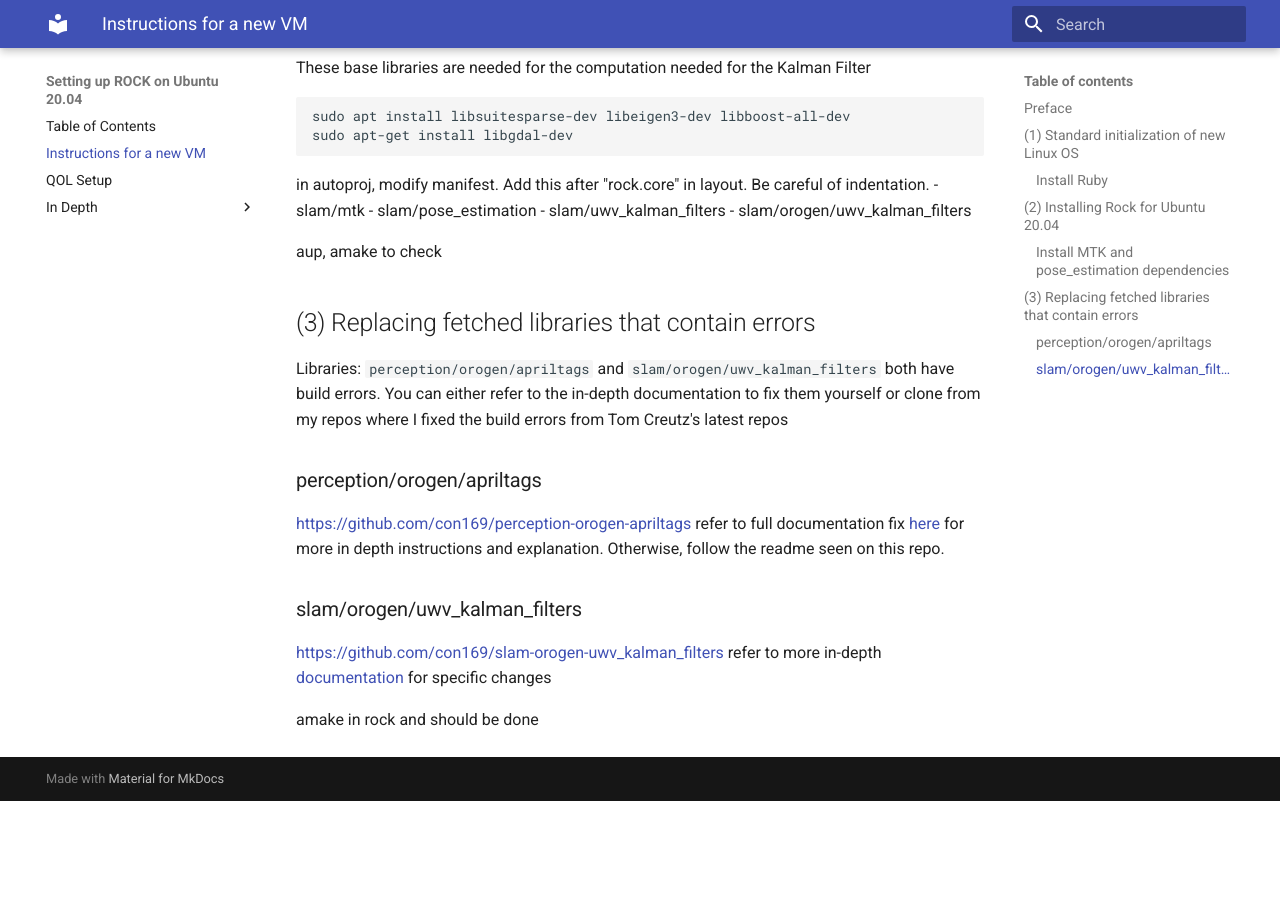
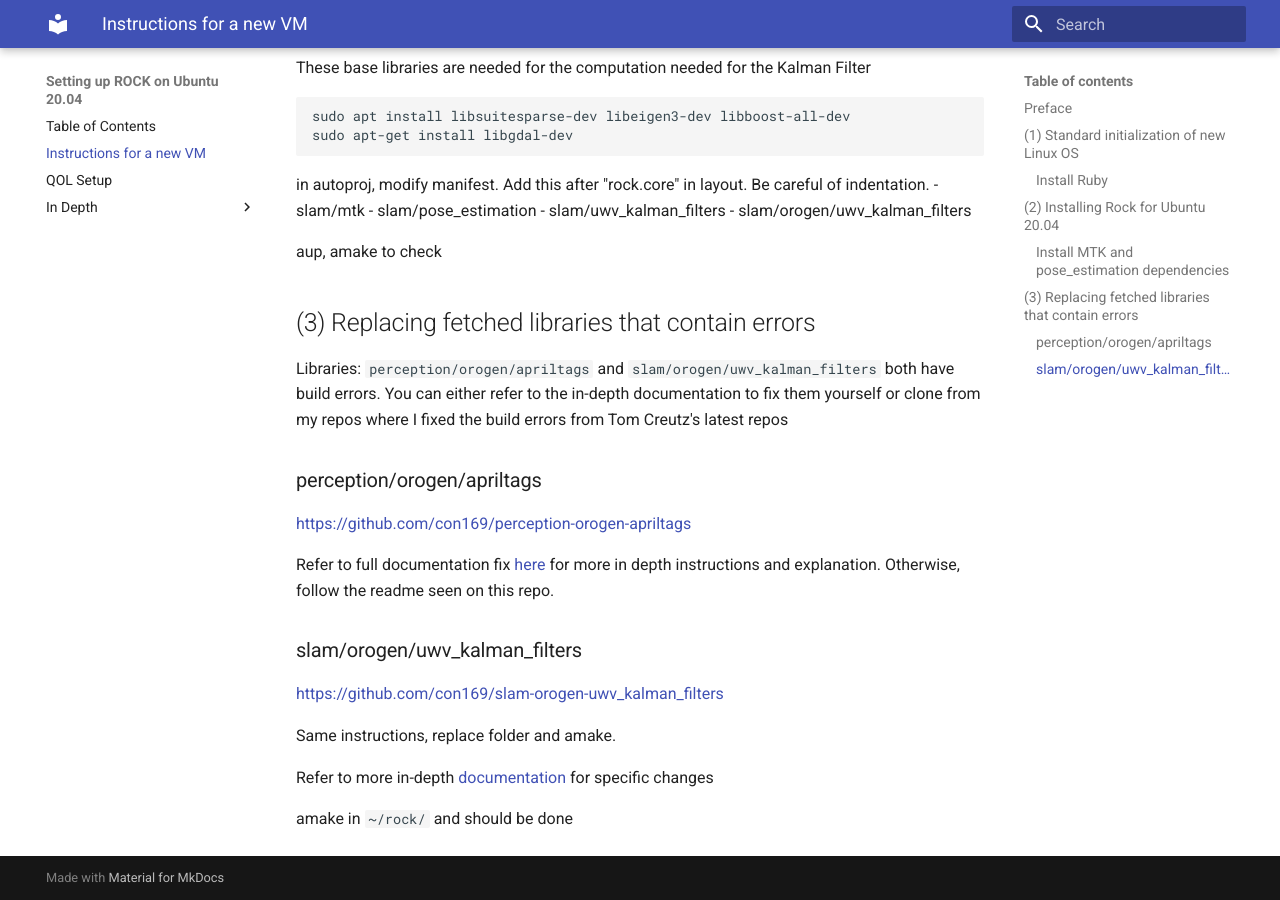
Before and after one commit to con169/niwc-auv-docs, an MkDocs documentation site: the page built from docs/setup.md, in a window 1280 px wide and 900 px high, scrolled down 1242 px. Built offline with MkDocs 1.6.1 and Material for MkDocs 9.7.7, drawn with Linux system fonts in a browser that asks for light colours; before the commit the page ends 2043 px from its top, so only the background shows below that.

Commit message:
fixed setup.md

```diff
--- a/docs/setup.md
+++ b/docs/setup.md
@@ -58,10 +58,14 @@ Libraries: `perception/orogen/apriltags` and `slam/orogen/uwv_kalman_filters` bo
 You can either refer to the in-depth documentation to fix them yourself or clone from my repos where I fixed the build errors from Tom Creutz's latest repos
 ### perception/orogen/apriltags
 https://github.com/con169/perception-orogen-apriltags
-refer to full documentation fix [here](In-Depth/opencv_apriltags.md) for more in depth instructions and explanation. Otherwise, follow the readme seen on this repo.
+
+Refer to full documentation fix [here](In-Depth/opencv_apriltags.md) for more in depth instructions and explanation. Otherwise, follow the readme seen on this repo.
 
 ### slam/orogen/uwv_kalman_filters
 https://github.com/con169/slam-orogen-uwv_kalman_filters
-refer to more in-depth [documentation](In-Depth/orogen_uwv_kalman_filters.md) for specific changes
 
-amake in rock and should be done
+Same instructions, replace folder and amake.
+
+Refer to more in-depth [documentation](In-Depth/orogen_uwv_kalman_filters.md) for specific changes
+
+amake in `~/rock/` and should be done
```
